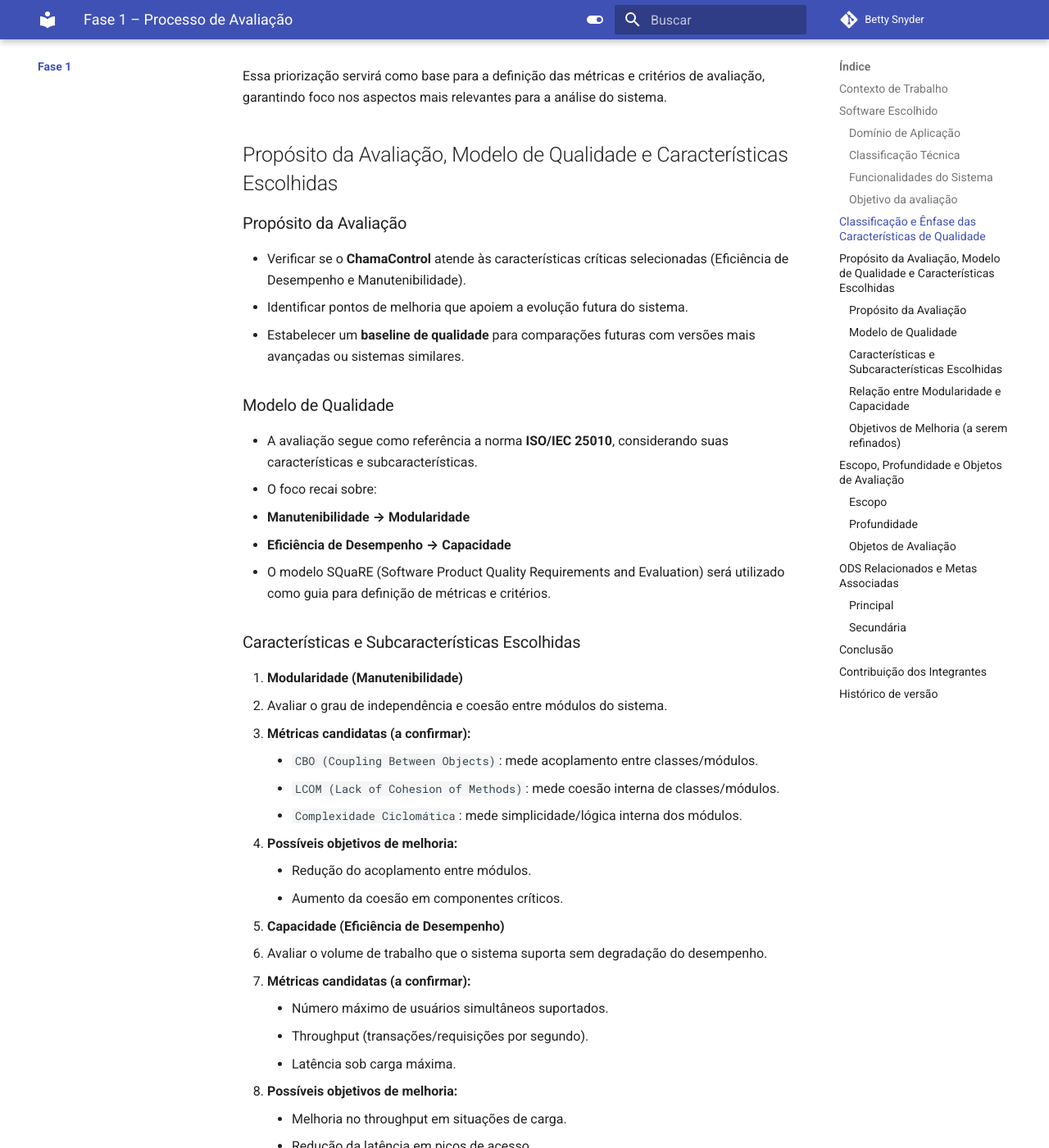
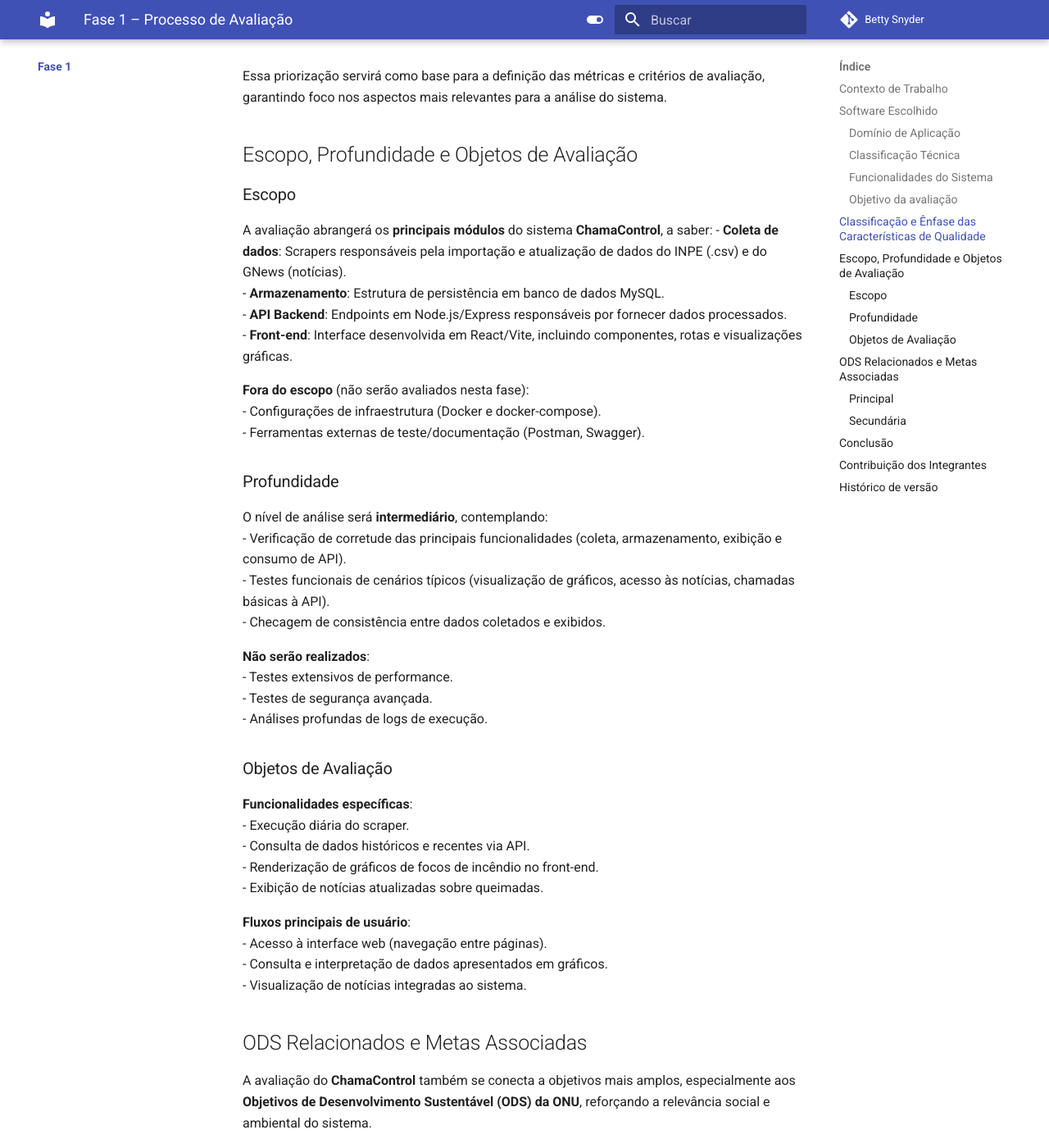
Before and after one commit to FCTE-Qualidade-de-Software-1/2025-2_T01_BETTY-SNYDER, an MkDocs documentation site: the page built from docs/Fase 1/index.md, in a window 1280 px wide and 1400 px high, scrolled down 2822 px. Shown: the whole window at 82% size. Built offline with MkDocs 1.6.1 and Material for MkDocs 9.7.7, drawn with Linux system fonts in a browser that asks for light colours; comment, search, counter and statistics services are not loaded; some of the changed text lies outside the part shown.

Commit message:
ajustes finais

```diff
--- a/docs/Fase 1/index.md
+++ b/docs/Fase 1/index.md
@@ -66,52 +66,6 @@
 
 Essa priorização servirá como base para a definição das métricas e critérios de avaliação, garantindo foco nos aspectos mais relevantes para a análise do sistema.
 
-## Propósito da Avaliação, Modelo de Qualidade e Características Escolhidas
-
-### Propósito da Avaliação
-- Verificar se o **ChamaControl** atende às características críticas selecionadas (Eficiência de Desempenho e Manutenibilidade).
-- Identificar pontos de melhoria que apoiem a evolução futura do sistema.
-- Estabelecer um **baseline de qualidade** para comparações futuras com versões mais avançadas ou sistemas similares.
-
-### Modelo de Qualidade
-- A avaliação segue como referência a norma **ISO/IEC 25010**, considerando suas características e subcaracterísticas.
-- O foco recai sobre:
-  - **Manutenibilidade → Modularidade**
-  - **Eficiência de Desempenho → Capacidade**
-- O modelo SQuaRE (Software Product Quality Requirements and Evaluation) será utilizado como guia para definição de métricas e critérios.
-
-### Características e Subcaracterísticas Escolhidas
-1. **Modularidade (Manutenibilidade)**
-   - Avaliar o grau de independência e coesão entre módulos do sistema.
-   - **Métricas candidatas (a confirmar):**
-     - `CBO (Coupling Between Objects)`: mede acoplamento entre classes/módulos.
-     - `LCOM (Lack of Cohesion of Methods)`: mede coesão interna de classes/módulos.
-     - `Complexidade Ciclomática`: mede simplicidade/lógica interna dos módulos.
-   - **Possíveis objetivos de melhoria:**
-     - Redução do acoplamento entre módulos.
-     - Aumento da coesão em componentes críticos.
-
-2. **Capacidade (Eficiência de Desempenho)**
-   - Avaliar o volume de trabalho que o sistema suporta sem degradação do desempenho.
-   - **Métricas candidatas (a confirmar):**
-     - Número máximo de usuários simultâneos suportados.
-     - Throughput (transações/requisições por segundo).
-     - Latência sob carga máxima.
-   - **Possíveis objetivos de melhoria:**
-     - Melhoria no throughput em situações de carga.
-     - Redução da latência em picos de acesso.
-
-### Relação entre Modularidade e Capacidade
-- Sistemas mais **modulares** permitem otimizar e escalar módulos de forma independente.
-- Isso impacta diretamente a **capacidade global** do sistema, reduzindo gargalos de desempenho.
-- Avaliar modularidade ajuda a prever a reação do sistema em cenários de aumento de carga.
-
-### Objetivos de Melhoria (a serem refinados)
-- Redução do acoplamento entre módulos.
-- Aumento da coesão de componentes críticos.
-- Melhoria no throughput sob carga máxima.
-- Redução da latência em picos de uso.
-- Definição de um **baseline arquitetural** para evoluções futuras.
 
 ## Escopo, Profundidade e Objetos de Avaliação
 
@@ -131,7 +85,7 @@
 - Verificação de corretude das principais funcionalidades (coleta, armazenamento, exibição e consumo de API).
 - Testes funcionais de cenários típicos (visualização de gráficos, acesso às notícias, chamadas básicas à API).
 - Checagem de consistência entre dados coletados e exibidos.
-- Avaliação de usabilidade básica do front-end.
+
 
 **Não serão realizados**:
 - Testes extensivos de performance.
```
